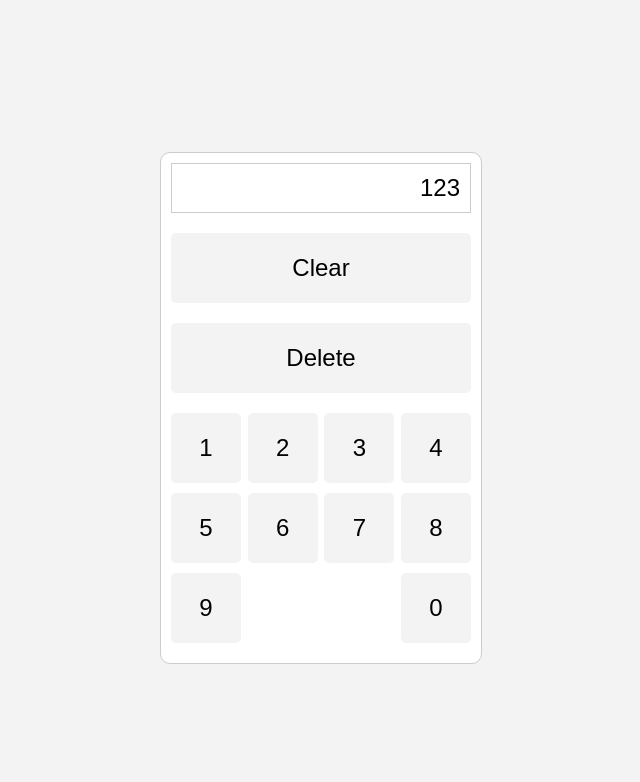
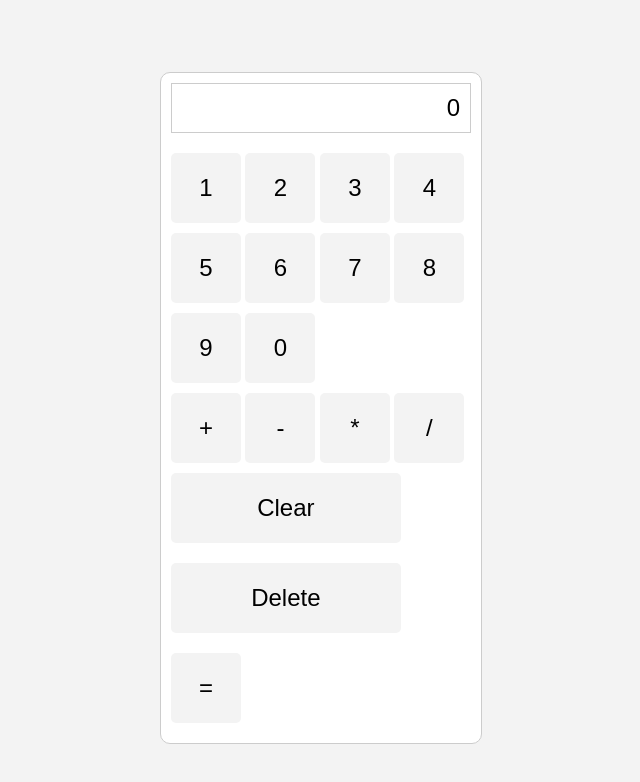
Before and after one commit to HarveyWho/calculator, a plain HTML site: page index.html in a window 1280 px wide. Shown: the whole page, without its empty margins (319-959 px from the left). Drawn offline with Linux system fonts and the light colour scheme.

Commit message:
added =-*/ buttons

```diff
--- a/index.html
+++ b/index.html
@@ -10,21 +10,32 @@
 <body>
     <div id="container">
         <div id="display">
-            123
+            0
         </div>
         <div id="buttons">
-            <button id="clear">Clear</button>
-            <button id="delete">Delete</button>
-            <button id="number1">1</button>
-            <button id="number2">2</button>
-            <button id="number3">3</button>
-            <button id="number4">4</button>
-            <button id="number5">5</button>
-            <button id="number6">6</button>
-            <button id="number7">7</button>
-            <button id="number8">8</button>
-            <button id="number9">9</button>
-            <button id="number0">0</button>
+            <div id="number-buttons">
+                <button class="number" id="number1">1</button>
+                <button class="number" id="number2">2</button>
+                <button class="number" id="number3">3</button>
+                <button class="number" id="number4">4</button>
+                <button class="number" id="number5">5</button>
+                <button class="number" id="number6">6</button>
+                <button class="number" id="number7">7</button>
+                <button class="number" id="number8">8</button>
+                <button class="number" id="number9">9</button>
+                <button class="number" id="number0">0</button>
+            </div>
+            <div id="operator-buttons">
+                <button class="operator" id="add">+</button>
+                <button class="operator" id="subtract">-</button>
+                <button class="operator" id="multiply">*</button>
+                <button class="operator" id="divide">/</button>
+            </div>
+            <div id="control-buttons">
+                <button id="clear">Clear</button>
+                <button id="delete">Delete</button>
+                <button id="equals">=</button>
+            </div>
         </div>
     </div>
 </body>
```
